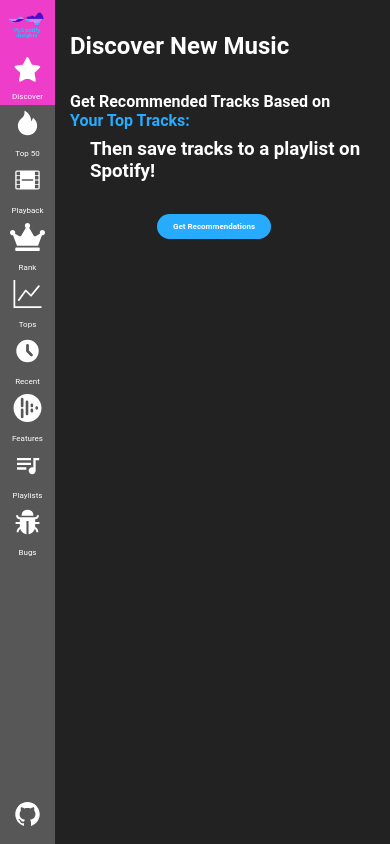
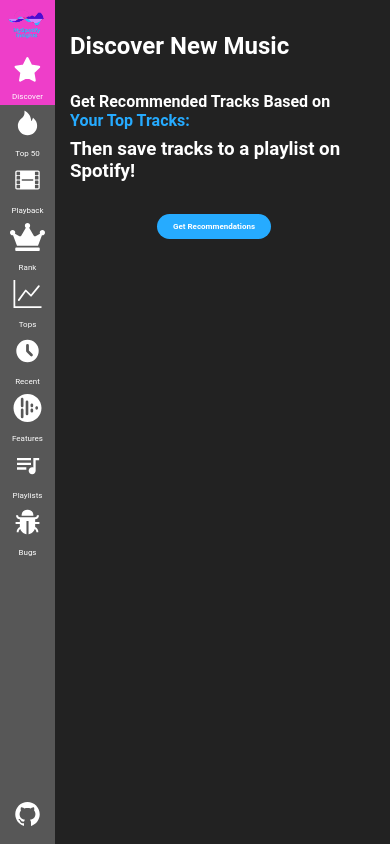
Before and after one commit to magacula/my-spotify-insights, a React (Create React App) app: page /discover in a window 390 px wide. Built offline with nearby package versions, Linux system fonts and the light colour scheme.

Commit message:
mobile responsiveness fixes

```diff
--- a/src/components/Rank.js
+++ b/src/components/Rank.js
@@ -94,9 +94,9 @@ const RankNumber = styled.p`
 `;
 
 const TotalPoints = styled.p`
-  font-size: 1.75rem;
   font-weight: 600;
   margin-top: 0.5rem;
+  font-size: 1.25rem;
 `;
 
 const Description = styled.p`
--- a/src/components/RecommendedTracks.js
+++ b/src/components/RecommendedTracks.js
@@ -95,6 +95,12 @@ const TrackList = styled.ul`
   }
 `;
 
+const LowerHeading = styled.h3`
+  @media only screen and (${breakpoints.device.sm}) {
+    margin-left: 70px;
+  }
+`;
+
 const RecommendedTracks = () => {
   const [recommendedTracks, setRecommendedTracks] = useState([]);
   const [trackURIS, setTrackURIS] = useState([]);
@@ -160,7 +166,7 @@ const RecommendedTracks = () => {
       <RecommendHeading>
         Get Recommended Tracks Based on <Link to="/Tops">Your Top Tracks:</Link>
       </RecommendHeading>
-      <h3>Then save tracks to a playlist on Spotify!</h3>
+      <LowerHeading>Then save tracks to a playlist on Spotify!</LowerHeading>
 
       <ButtonContainer>
         <Button onClick={handleClick}>Get Recommendations</Button>
```
